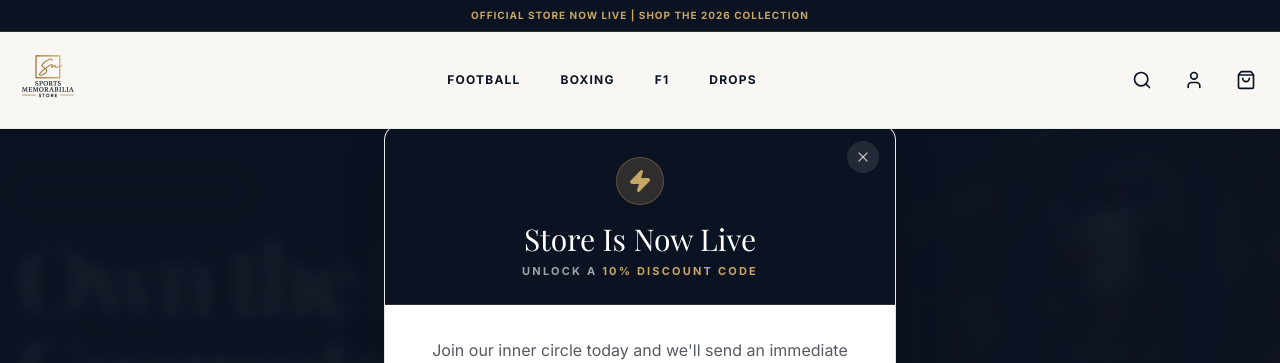
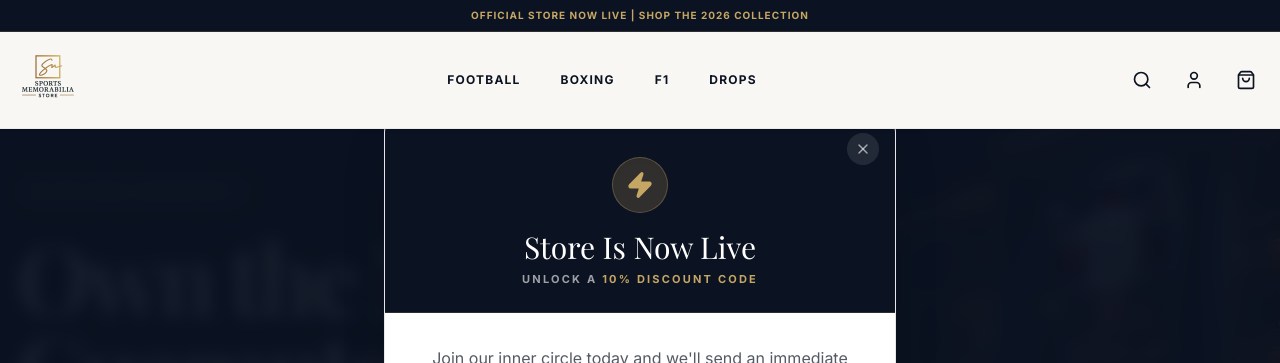
Before and after one commit to carlspiller3-jpg/Sports-Memorabilia-Store, a React (Vite) app: page / in a window 1280 px wide. Shown: the top 363 px of the page. Built offline with nearby package versions, Linux system fonts and the light colour scheme; no server answers; the database is empty.

Commit message:
Force Vercel cache buster rebuild for WaitlistModal header padding

```diff
--- a/src/components/home/WaitlistModal.tsx
+++ b/src/components/home/WaitlistModal.tsx
@@ -118,9 +118,9 @@ export function WaitlistModal() {
             <div className="relative flex min-h-full w-full items-center justify-center p-4 sm:p-6 my-auto">
                 <div className="relative w-full max-w-lg bg-white border border-navy/10 rounded-2xl shadow-2xl animate-in zoom-in-95 duration-300 text-left my-auto overflow-hidden">
 
-                    <div className="bg-navy pt-8 pb-6 px-6 text-center border-b border-gold/20 relative">
-                        <div className="w-12 h-12 bg-gold/20 rounded-full flex items-center justify-center mx-auto mb-4 border border-gold/30 shadow-inner">
-                            <Zap className="w-6 h-6 text-gold fill-gold" />
+                    <div className="bg-navy pt-10 pb-6 px-6 text-center border-b border-gold/20 relative">
+                        <div className="w-14 h-14 bg-gold/20 rounded-full flex items-center justify-center mx-auto mb-4 border border-gold/30 shadow-inner">
+                            <Zap className="w-7 h-7 text-gold fill-gold" />
                         </div>
                         <h2 className="font-serif text-2xl sm:text-3xl text-white mb-1.5">
                             Store Is Now Live
--- a/vite.config.ts
+++ b/vite.config.ts
@@ -1,4 +1,4 @@
-import { defineConfig } from 'vite' // Redeploy Timestamp: 2025-12-08T13:30:00Z
+import { defineConfig } from 'vite' // Redeploy Timestamp: 2026-08-11T00:31:00Z
 import react from '@vitejs/plugin-react'
 // tailwindcss v4 beta types
 import tailwindcss from '@tailwindcss/vite'
```
